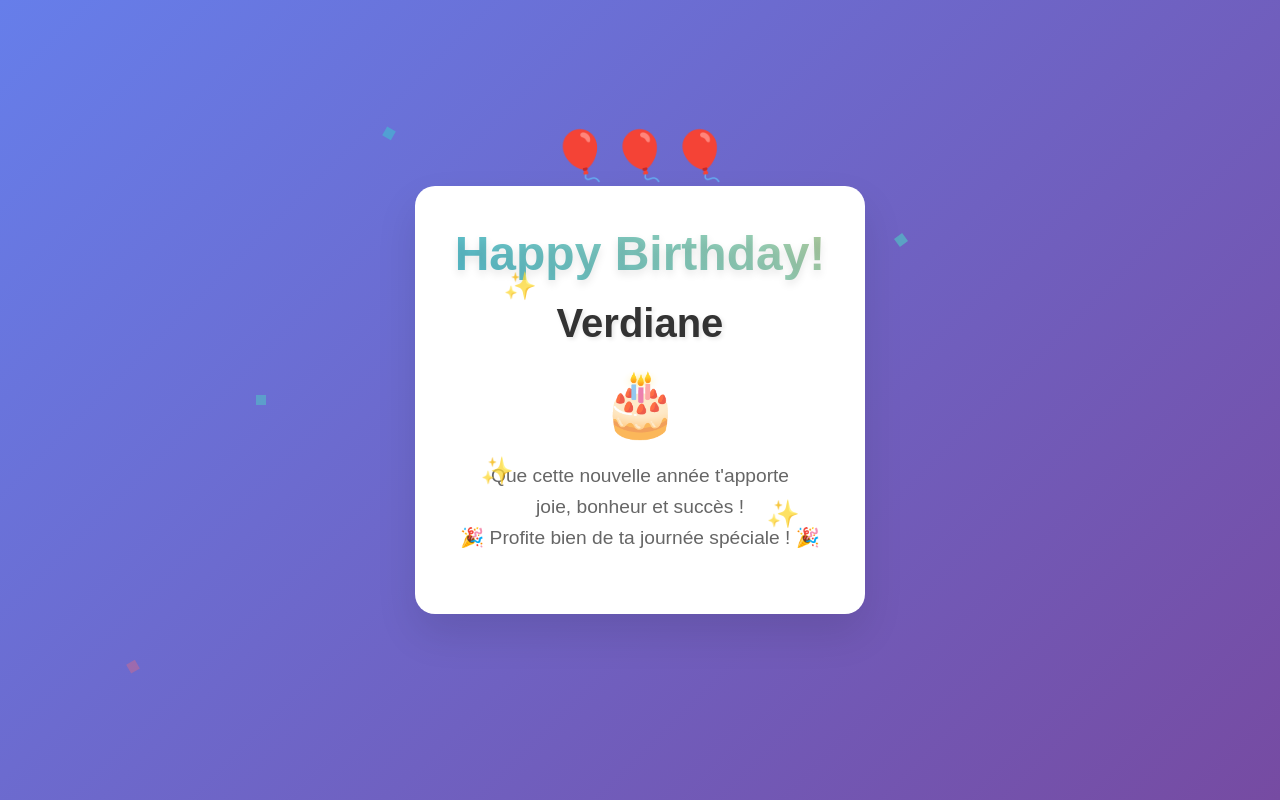
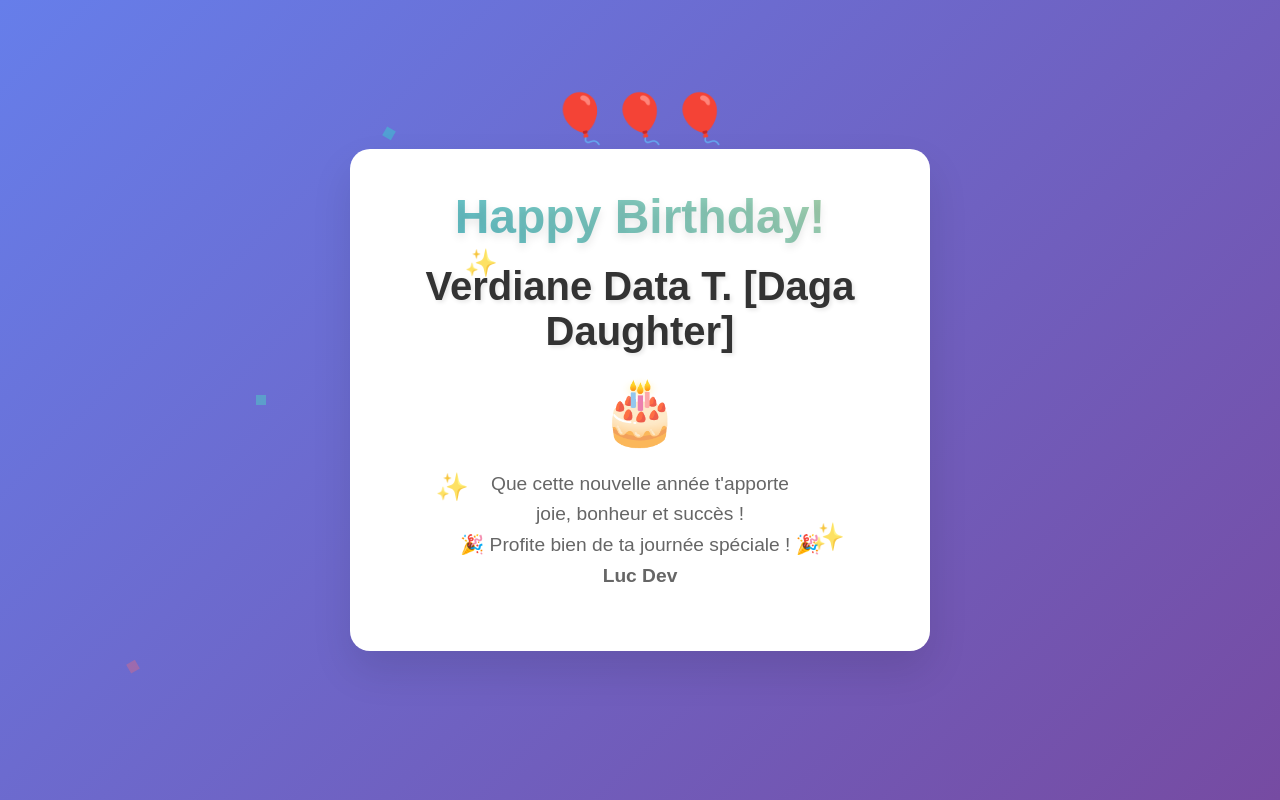
Before and after one commit to Nguemoue/verdiane, a plain HTML site: page index.html in a window 1280 px wide. Drawn offline with Linux system fonts and the light colour scheme.

Commit message:
touching index.html

```diff
--- a/index.html
+++ b/index.html
@@ -153,12 +153,13 @@
         <div class="sparkles sparkle4">✨</div>
 
         <div class="title">Happy Birthday!</div>
-        <div class="name">Verdiane</div>
+        <div class="name">Verdiane Data T. [Daga Daughter]</div>
         <div class="cake">🎂</div>
         <div class="message">
             Que cette nouvelle année t'apporte<br>
             joie, bonheur et succès !<br>
-            🎉 Profite bien de ta journée spéciale ! 🎉
+            🎉 Profite bien de ta journée spéciale ! 🎉 <br>
+			<strong>Luc Dev </strong>
         </div>
     </div>
 </body>
```
